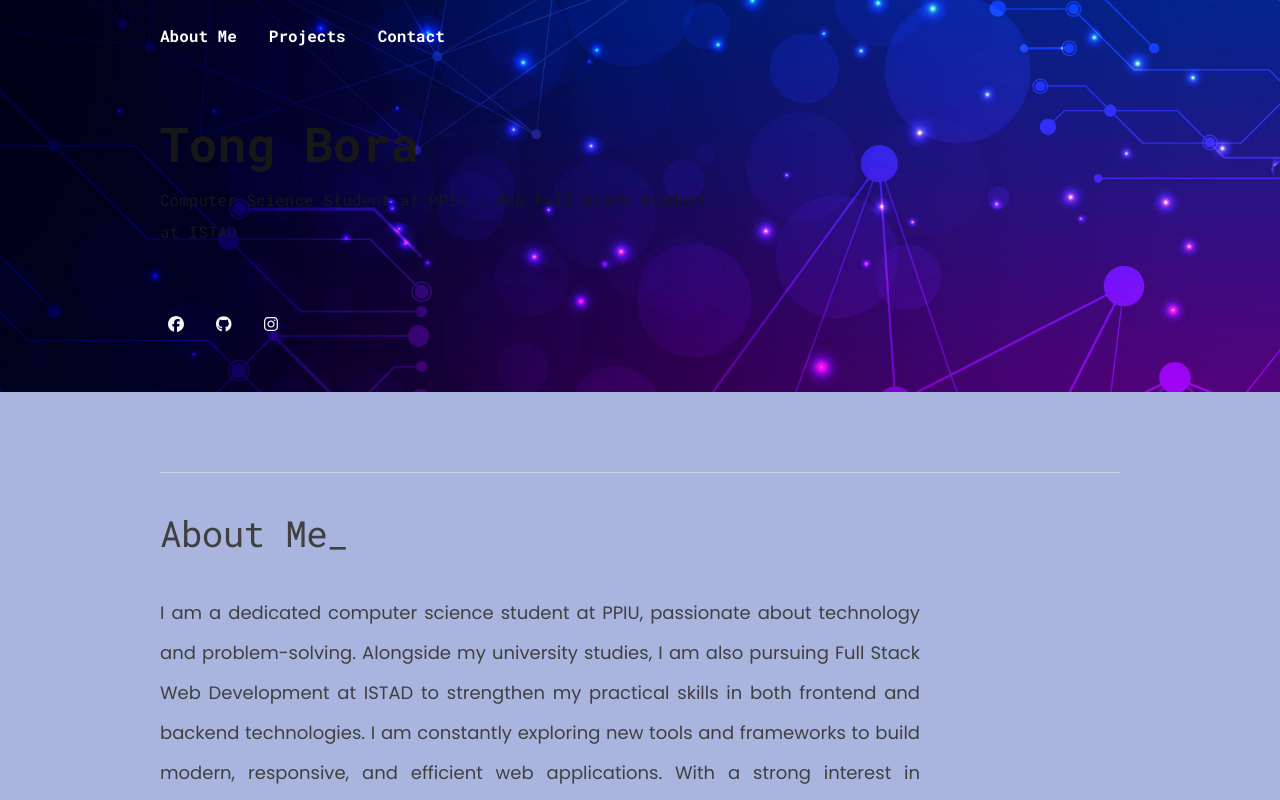
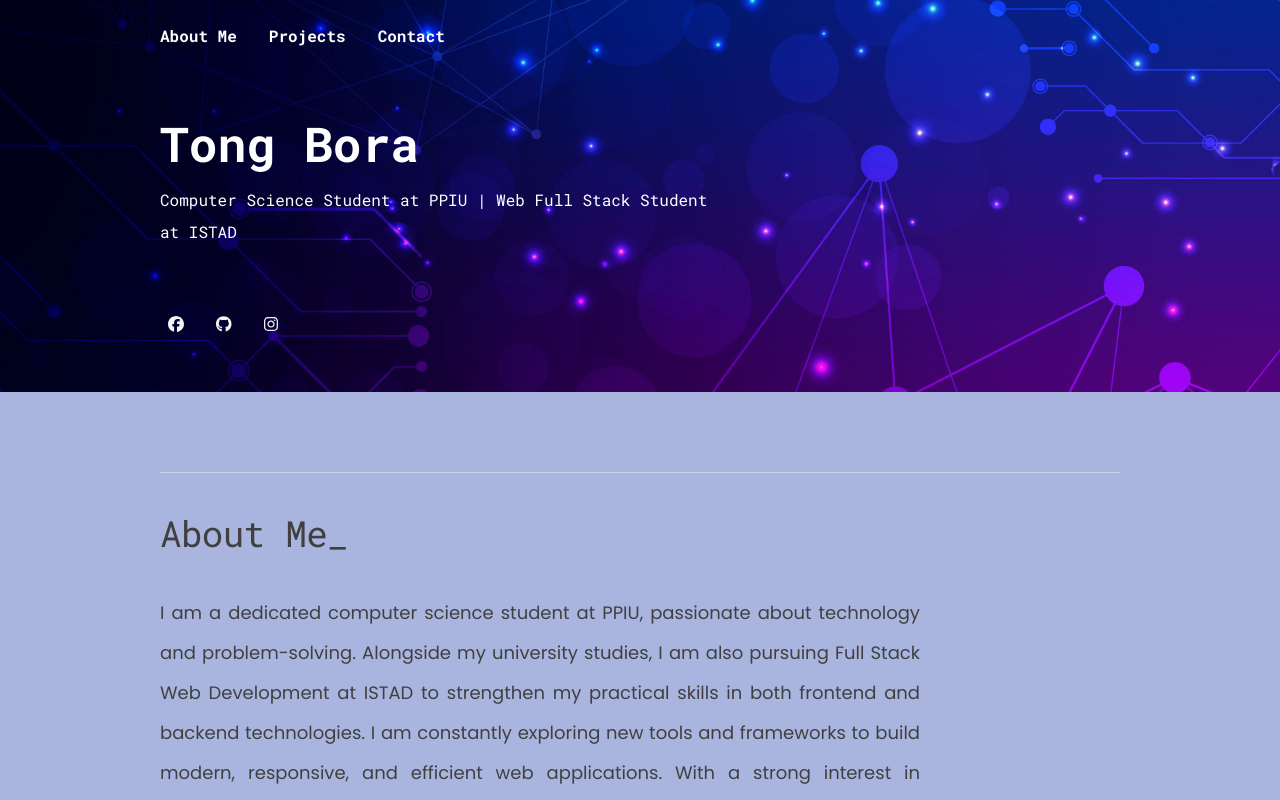
Before and after one commit to tongbora/portfolio, a Next.js app: page / in a window 1280 px wide. Shown: the top 800 px of the page. Built offline with nearby package versions, Linux system fonts and the light colour scheme; no server answers.

Commit message:
update: text to white

```diff
--- a/src/app/page.tsx
+++ b/src/app/page.tsx
@@ -29,7 +29,7 @@ export default function Home() {
       </div>
       <div className="w-full px-6 sm:px-3 md:px-10 xl:px-40 font-geist-mono xl:pt-20 sm:pt-15 pt-10">
         <div className="absolute sm:top-30 top-25">
-          <div className="flex flex-col  justify-center gap-4">
+          <div className="flex flex-col  justify-center gap-4 text-white">
             <h1 className="xl:text-5xl md:text-4xl text-3xl font-extrabold">
               Tong Bora
             </h1>
```
